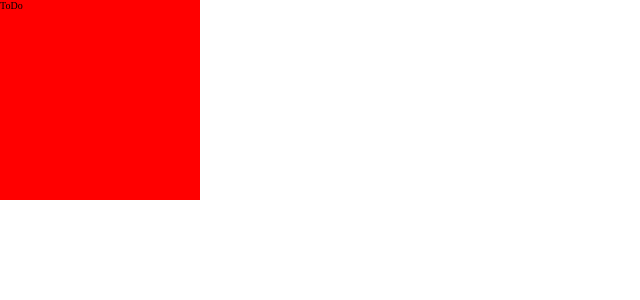
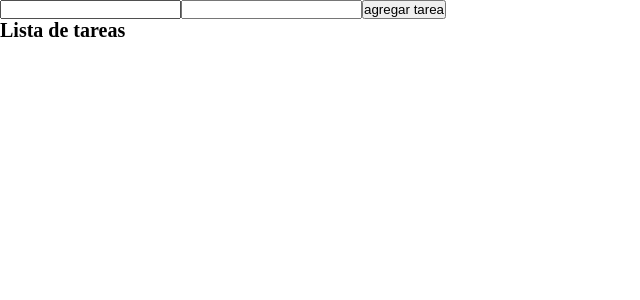
Before and after one commit to Joelnicolass/CaC22805, a React (Create React App) app: page / in a window 1280 px wide. Shown: the top 300 px of the page, without its empty margins (0-640 px from the left). Built offline with nearby package versions, Linux system fonts and the light colour scheme.

Commit message:
custom hooks

```diff
--- a/src/ToDoList/ToDo.jsx
+++ b/src/ToDoList/ToDo.jsx
@@ -1,12 +1,39 @@
 import React, { useState } from "react";
-import styles from "./ToDo.module.css";
+import useForm from "../hooks/useForm";
+import { todoForm } from "./helpers/ToDoForm";
 
 const ToDo = () => {
-  const [activo, setActivo] = useState(true);
+  const { form, handleChange, handleSubmit } = useForm(todoForm);
+
+  const funcion = () => {
+    console.log(form);
+  };
 
   return (
-    <div className={activo ? styles["container-1"] : styles["container-2"]}>
-      ToDo
+    <div>
+      <form
+        onSubmit={(e) => {
+          handleSubmit(e, funcion);
+        }}
+      >
+        <input
+          type="text"
+          value={form.titulo}
+          onChange={handleChange}
+          name="titulo"
+        />
+        <input
+          type="text"
+          value={form.descripcion}
+          onChange={handleChange}
+          name="descripcion"
+        />
+        <button type="submit">agregar tarea</button>
+      </form>
+
+      <div>
+        <h1>Lista de tareas</h1>
+      </div>
     </div>
   );
 };
--- a/src/ToDoList/ToDo.module.css
+++ /dev/null
@@ -1,11 +0,0 @@
-.container-1 {
-  background-color: red;
-  height: 200px;
-  width: 200px;
-}
-
-.container-2 {
-  background-color: green;
-  height: 200px;
-  width: 200px;
-}
--- /dev/null
+++ b/src/ToDoList/helpers/ToDoForm.js
@@ -0,0 +1,4 @@
+export const todoForm = {
+  titulo: "",
+  descripcion: "",
+};
--- /dev/null
+++ b/src/hooks/useForm.js
@@ -0,0 +1,26 @@
+import { useState } from "react";
+
+const useForm = (json) => {
+  const [form, setForm] = useState(json);
+
+  const handleChange = (e) => {
+    const { name, value } = e.target;
+    setForm({
+      ...form,
+      [name]: value,
+    });
+  };
+
+  const handleSubmit = (e, fn) => {
+    e.preventDefault();
+    fn();
+  };
+
+  return {
+    form,
+    handleChange,
+    handleSubmit,
+  };
+};
+
+export default useForm;
```
